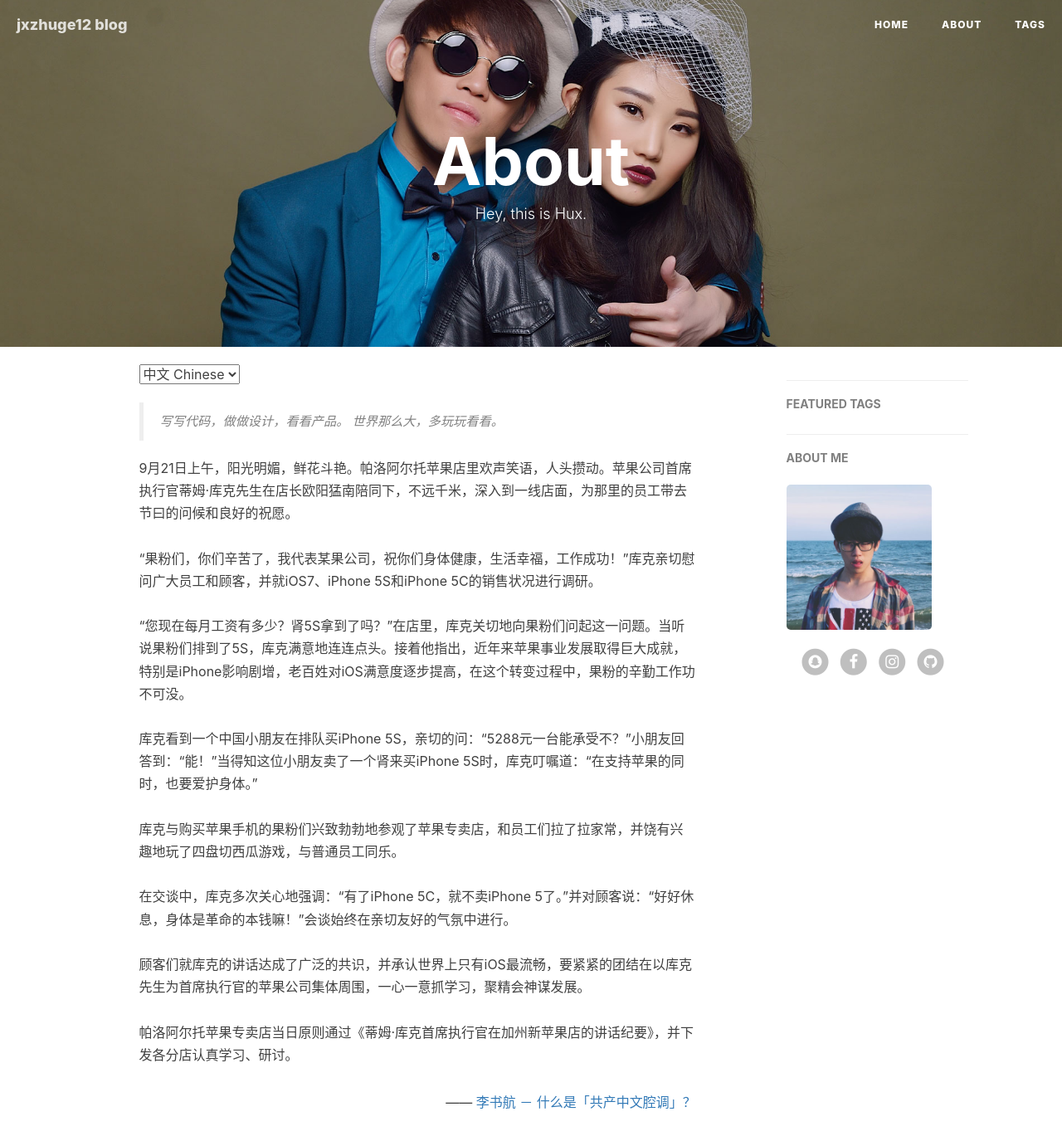
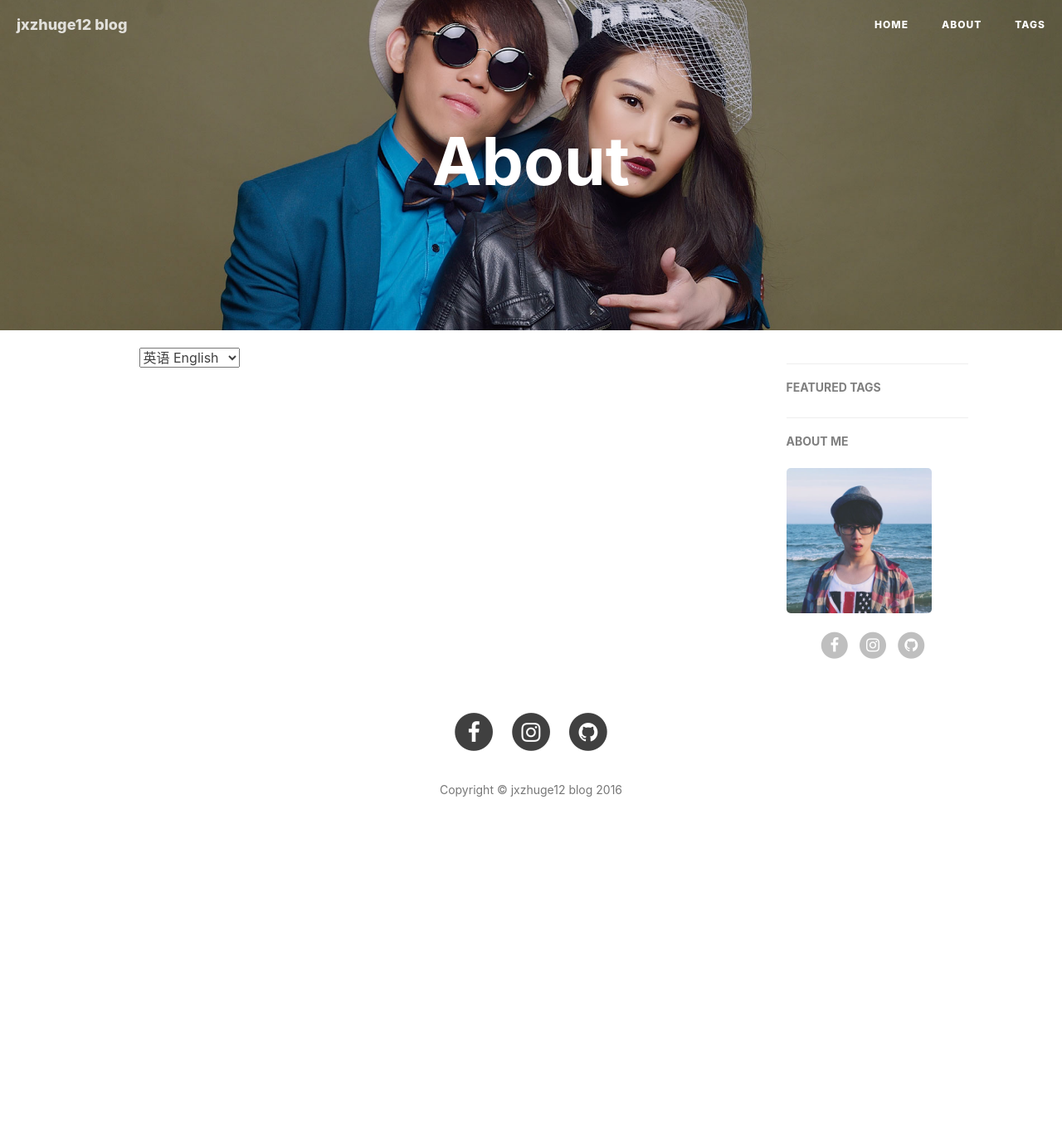
Before and after one commit to jxzhuge12/jxzhuge12.github.io, a Jekyll site: the page built from about.html, in a window 1280 px wide and 1400 px high. Shown: the top 1375 px of the window at 83% size. Built offline with Jekyll 4.4.1, drawn with Linux system fonts in a browser that asks for light colours; nearby versions of some CDN libraries; comment, search, counter and statistics services are not loaded.

```diff
--- a/_config.yml
+++ b/_config.yml
@@ -14,7 +14,7 @@ url: "http://jxzhuge12.github.io"              # your host, for absolute URL
 github_username:    jxzhuge12
 facebook_username:  jxzhuge12
 instagram_username: jxzhuge12
-snapchat_username:  jxzhuge12
+# snapchat_username:  jxzhuge12
 
 
 # Build settings
--- a/about.html
+++ b/about.html
@@ -1,48 +1,22 @@
 ---
 layout: page
 title: "About"
-description: "Hey, this is Hux."
 header-img: "img/about-bg.jpg"
 ---
 
 <!-- Language Selector -->
 <select onchange= "onLanChange(this.options[this.options.selectedIndex].value)">
-    <option value="0" selected> 中文 Chinese </option>
-    <option value="1"> 英语 English </option>
+    <option value="0"> 中文 Chinese </option>
+    <option value="1" selected> 英语 English </option>
 </select>
 
 <!-- Chinese Version -->
 <div class="zh post-container">
-    <blockquote>
-        写写代码，做做设计，看看产品。
-        世界那么大，多玩玩看看。
-    </blockquote>
-    9月21日上午，阳光明媚，鲜花斗艳。帕洛阿尔托苹果店里欢声笑语，人头攒动。苹果公司首席执行官蒂姆·库克先生在店长欧阳猛南陪同下，不远千米，深入到一线店面，为那里的员工带去节曰的问候和良好的祝愿。<br><br>“果粉们，你们辛苦了，我代表某果公司，祝你们身体健康，生活幸福，工作成功！”库克亲切慰问广大员工和顾客，并就iOS7、iPhone 5S和iPhone 5C的销售状况进行调研。 <br><br>“您现在每月工资有多少？肾5S拿到了吗？”在店里，库克关切地向果粉们问起这一问题。当听说果粉们排到了5S，库克满意地连连点头。接着他指出，近年来苹果事业发展取得巨大成就，特别是iPhone影响剧增，老百姓对iOS满意度逐步提高，在这个转变过程中，果粉的辛勤工作功不可没。<br><br>库克看到一个中国小朋友在排队买iPhone 5S，亲切的问：“5288元一台能承受不？”小朋友回答到：“能！”当得知这位小朋友卖了一个肾来买iPhone 5S时，库克叮嘱道：“在支持苹果的同时，也要爱护身体。”<br><br>库克与购买苹果手机的果粉们兴致勃勃地参观了苹果专卖店，和员工们拉了拉家常，并饶有兴趣地玩了四盘切西瓜游戏，与普通员工同乐。<br><br>在交谈中，库克多次关心地强调：“有了iPhone 5C，就不卖iPhone 5了。”并对顾客说：“好好休息，身体是革命的本钱嘛！”会谈始终在亲切友好的气氛中进行。<br><br>顾客们就库克的讲话达成了广泛的共识，并承认世界上只有iOS最流畅，要紧紧的团结在以库克先生为首席执行官的苹果公司集体周围，一心一意抓学习，聚精会神谋发展。<br>
-    <br>帕洛阿尔托苹果专卖店当日原则通过《蒂姆·库克首席执行官在加州新苹果店的讲话纪要》，并下发各分店认真学习、研讨。
-
-    <p style="text-align:right;">
-        —— <a href="http://www.zhihu.com/question/19687065">李书航 － 什么是「共产中文腔调」？ </a>
-    </p>
 
 </div>
 
 <!-- English Version -->
 <div class="en post-container">
-    <blockquote>
-        Designer or Engineer, things in between.
-    </blockquote>
-
-    <p>
-        Your work is going to fill a large part of your life, and the only way to be truly satisfied is to do what you believe is great work. And the only way to do great work is to love what you do. If you haven’t found it yet, keep looking. Don’t settle. As with all matters of the heart, you’ll know when you find it.
-    </p>
-
-    <p>
-    If you want to live your life in a creative way, as an artist, you have to not look back too much. You have to be willing to take whatever you’ve done and whoever you were and throw them away.
-    </p>
-
-    <p style="text-align:right;">
-    -- Steve Jobs
-    </p>
 
 </div>
 
--- a/index.html
+++ b/index.html
@@ -1,6 +1,5 @@
 ---
 layout: page
-description: "Boilerplate of Hux Blog"
 ---
 
 {% for post in paginator.posts %}
```
